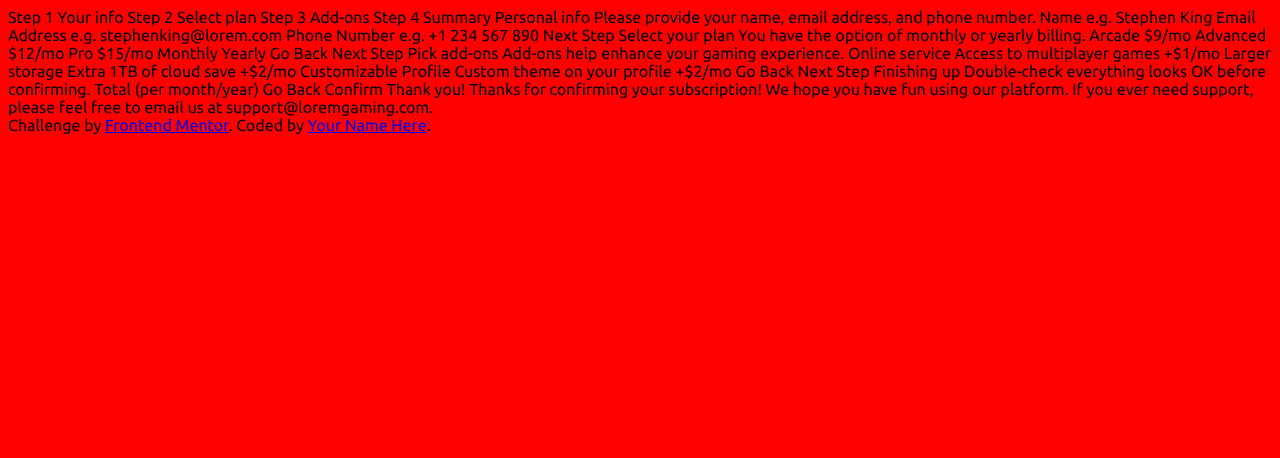
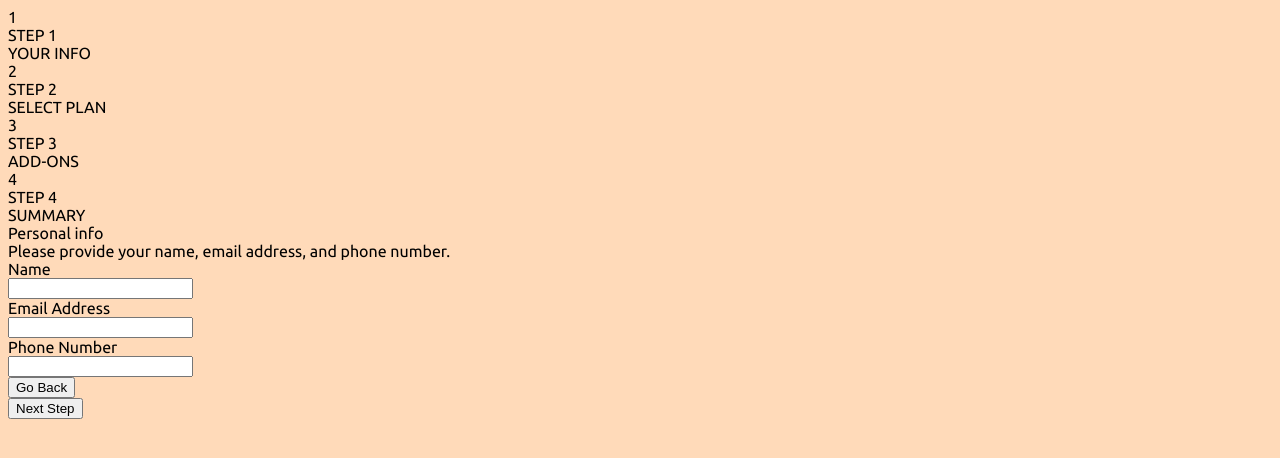
Before and after one commit to art3mes/multi-step-form, a plain HTML site: page index.html in a window 1280 px wide. Drawn offline with Linux system fonts and the light colour scheme.

Commit message:
step 1 skeleton added

```diff
--- a/assets/CSS-JS/main.css
+++ b/assets/CSS-JS/main.css
@@ -1,4 +1,4 @@
 body{
-    background-color: red;
+    background-color: peachpuff;
     font-family: 'Ubuntu', sans-serif;
 }
--- a/index.html
+++ b/index.html
@@ -13,42 +13,74 @@
 
 </head>
 <body>
+  <div class="main-container">
+    <div class="main-sidebar">
 
-  <!-- Sidebar start -->
+      <div class="sidebar-step">
+        <div class="step-left">1</div>
+        <div class="step-right">
+          <div class="step-right-top">STEP 1</div>
+          <div class="step-right-bottom">YOUR INFO</div>
+        </div>
+      </div>
+      <div class="sidebar-step">
+        <div class="step-left">2</div>
+        <div class="step-right">
+          <div class="step-right-top">STEP 2</div>
+          <div class="step-right-bottom">SELECT PLAN</div>
+        </div>
+      </div>
+      <div class="sidebar-step">
+        <div class="step-left">3</div>
+        <div class="step-right">
+          <div class="step-right-top">STEP 3</div>
+          <div class="step-right-bottom">ADD-ONS</div>
+        </div>
+      </div>
+      <div class="sidebar-step">
+        <div class="step-left">4</div>
+        <div class="step-right">
+          <div class="step-right-top">STEP 4</div>
+          <div class="step-right-bottom">SUMMARY</div>
+        </div>
+      </div>
 
-  Step 1
-  Your info
+    </div>
+    <div class="main-right">
+      <div class="main-header">
+        <div class="header-top">Personal info</div>
+        <div class="header-bottom">Please provide your name, email address, and phone number.</div>
+      </div>
+      <div class="main-left">
+        <div class="step1-body">  <!--form body-->
+          <!-- <form action="" method="post"> -->
+            <div>
+              <div class="input-label">Name</div>
+              <div><input type="text"></div>
+            </div>
+            <div>
+              <div class="input-label">Email Address</div>
+              <div><input type="email"></div>
+            </div>
+            <div>
+              <div class="input-label">Phone Number</div>
+              <div><input type="number"></div>
+            </div>
+          <!-- </form> -->
+        </div>
+        <div class="footer-buttons">
+          <div class="button-left"><button>Go Back</button></div>
+          <div class="button-right"><button>Next Step</button></div>
+        </div>
+      </div>
+    </div>
+  </div>
 
-  Step 2
-  Select plan
 
-  Step 3
-  Add-ons
+</body>
+</html>
 
-  Step 4
-  Summary
-
-  <!-- Sidebar end -->
-
-  <!-- Step 1 start -->
-
-  Personal info
-  Please provide your name, email address, and phone number.
-
-  Name
-  e.g. Stephen King
-
-  Email Address
-  e.g. stephenking@lorem.com
-
-  Phone Number
-  e.g. +1 234 567 890
-
-  Next Step
-
-  <!-- Step 1 end -->
-
-  <!-- Step 2 start -->
+   <!-- Step 2 start
 
    Select your plan
    You have the option of monthly or yearly billing.
@@ -70,7 +102,7 @@
 
    <!-- Step 2 end -->
 
-  <!-- Step 3 start -->
+   <!-- Step 3 start
 
    Pick add-ons
    Add-ons help enhance your gaming experience.
@@ -92,12 +124,12 @@
 
    <!-- Step 3 end -->
 
-  <!-- Step 4 start -->
+   <!-- Step 4 start
 
    Finishing up
    Double-check everything looks OK before confirming.
 
-  <!-- Dynamically add subscription and add-on selections here -->
+   <!-- Dynamically add subscription and add-on selections here
 
    Total (per month/year)
 
@@ -106,7 +138,7 @@
 
    <!-- Step 4 end -->
 
-  <!-- Step 5 start -->
+   <!-- Step 5 start
 
    Thank you!
 
@@ -115,10 +147,3 @@
    to email us at support@loremgaming.com.
 
    <!-- Step 5 end -->
-
-  <div class="attribution">
-    Challenge by <a href="https://www.frontendmentor.io?ref=challenge" target="_blank">Frontend Mentor</a>.
-    Coded by <a href="#">Your Name Here</a>.
-  </div>
-</body>
-</html>
```
Lines whose indentation alone changed are shown as unchanged.
